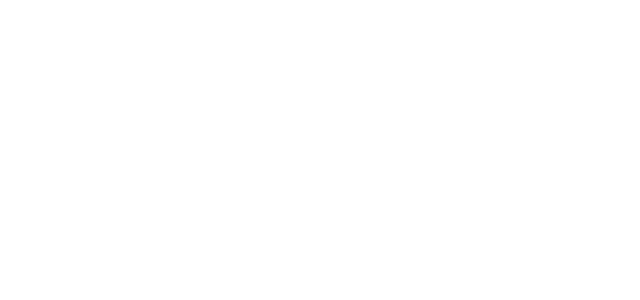
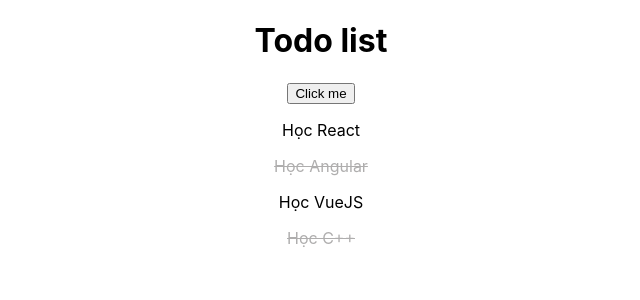
Before and after one commit to HungTrinhIT/DBP-CI-D10, a React (Create React App) app in the folder react-test/: page / in a window 1280 px wide. Shown: the top 300 px of the page, without its empty margins (319-959 px from the left). Built offline with nearby package versions, Linux system fonts and the light colour scheme.

Commit message:
complete buoi 3

```diff
--- a/react-test/src/App.js
+++ b/react-test/src/App.js
@@ -6,8 +6,7 @@
 
   return (
     <div className="App">
-      {/* <TodoList /> */}
-
+      <TodoList />
     </div>
   );
 }
```
